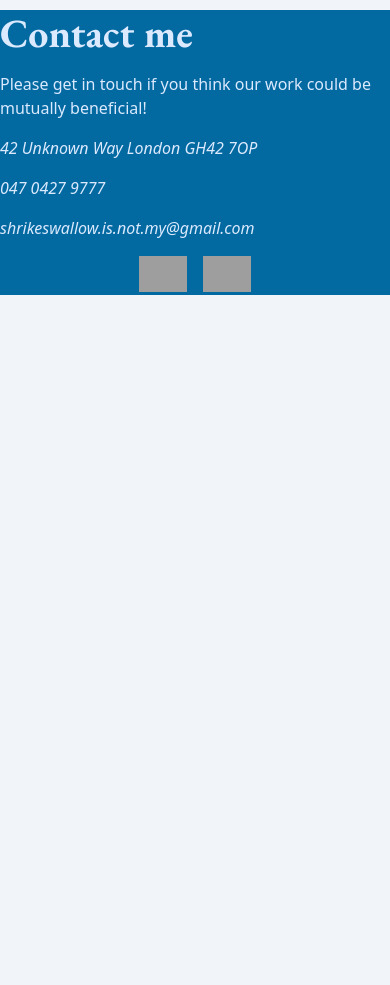
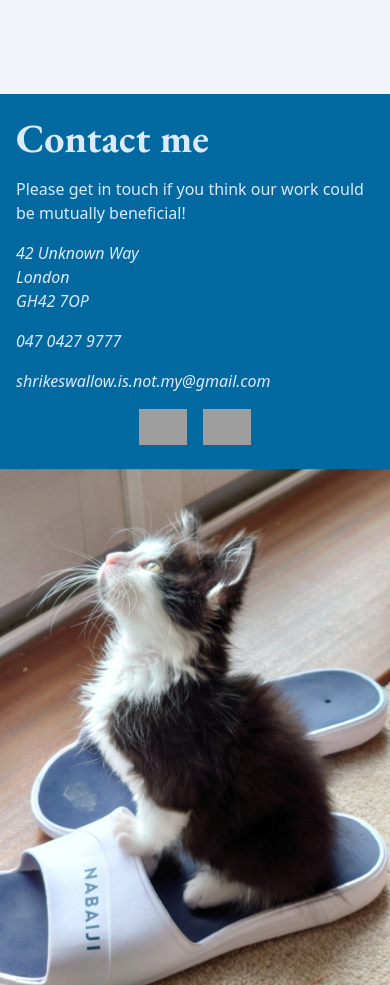
Before and after one commit to ShrikeSwallow/homepage, a website built with webpack: page src/template.html in a window 390 px wide. Shown: the part 4420-5405 px from the top of the page. Before the commit the page ends 4731 px from the top, so only its background shows below. Built offline with nearby package versions, Linux system fonts and the light colour scheme; grey boxes are pictures that could not be loaded.

Commit message:
Finish styling for mobile devices

```diff
--- a/src/Display.js
+++ b/src/Display.js
@@ -214,9 +214,7 @@ export default class Display {
     contactInfo.classList.add("contact-info");
     const addressDetails = document.createElement("p");
     addressDetails.classList.add("address-details");
-    addressDetails.textContent = `42 Unknown Way
-    London
-    GH42 7OP`;
+    addressDetails.innerHTML = `42 Unknown Way<br />London<br />GH42 7OP`;
     contactInfo.appendChild(addressDetails);
 
     const phoneNumber = document.createElement("p");
@@ -266,5 +264,16 @@ export default class Display {
     contactInfo.appendChild(socials);
 
     footer.appendChild(contactInfo);
+
+    const footerPic = document.createElement("picture");
+    const picSource = document.createElement("source");
+    picSource.srcset = guppy;
+    picSource.media = "(min-width: 769px)";
+    footerPic.appendChild(picSource);
+    const picImg = document.createElement("img");
+    picImg.src = guppySmall;
+    picImg.alt = "";
+    footerPic.appendChild(picImg);
+    footer.appendChild(footerPic);
   };
 }
--- a/src/styles.css
+++ b/src/styles.css
@@ -40,6 +40,7 @@ main {
   background-image: url("./images/eclipse.svg");
   background-repeat: no-repeat;
   padding: 16px;
+  padding-bottom: 100px;
   display: flex;
   flex-direction: column;
   justify-content: center;
@@ -139,6 +140,20 @@ section {
 footer {
   background-color: #0369a1;
   color: #dbeafe;
+  padding-top: 5px;
+}
+
+footer > * {
+  margin: 16px;
+}
+
+footer > :last-child {
+  margin: 0;
+}
+
+footer picture img {
+  width: 100%;
+  transform: translateY(1%);
 }
 
 @media (min-width: 769px) {
```
